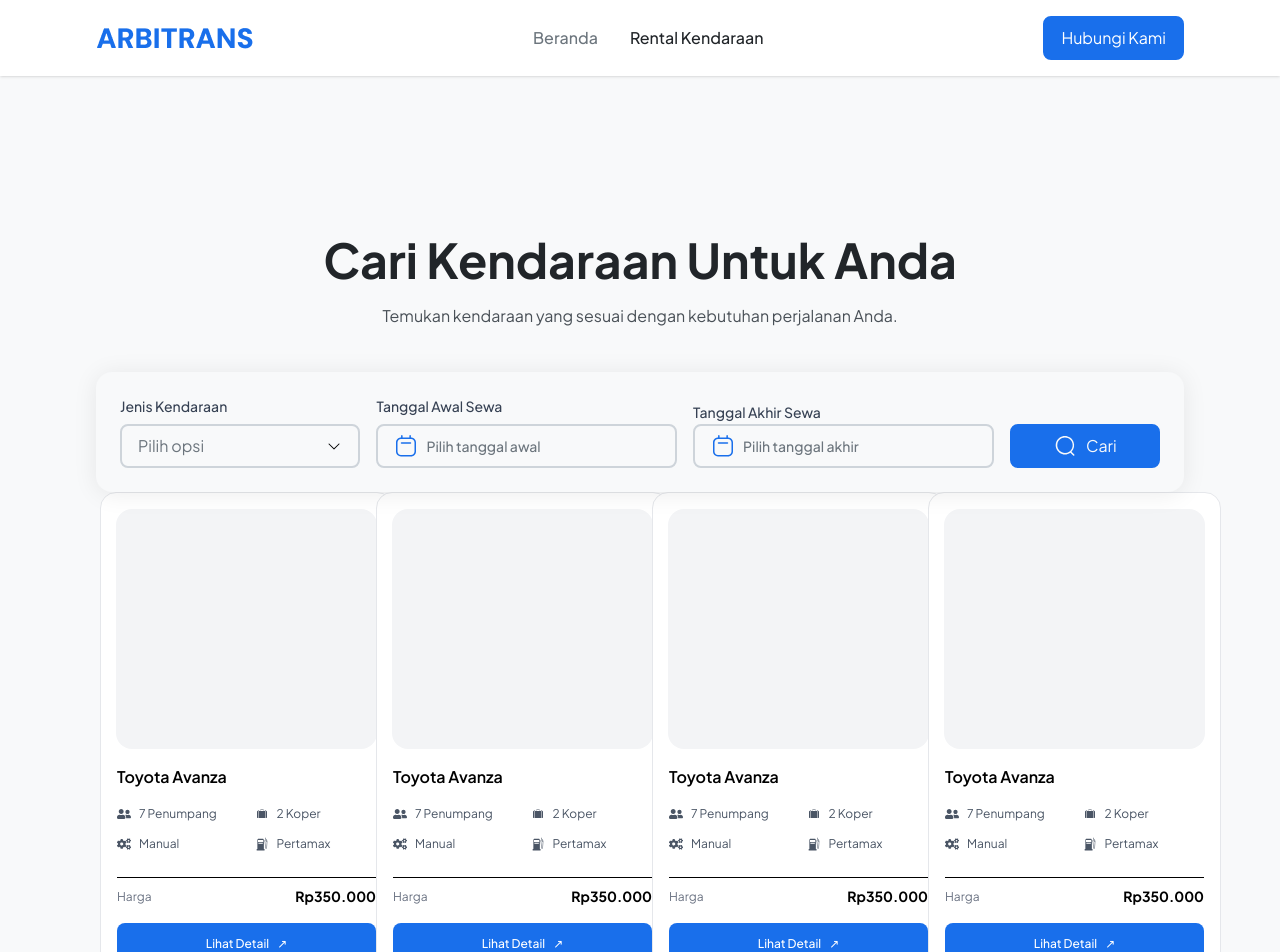
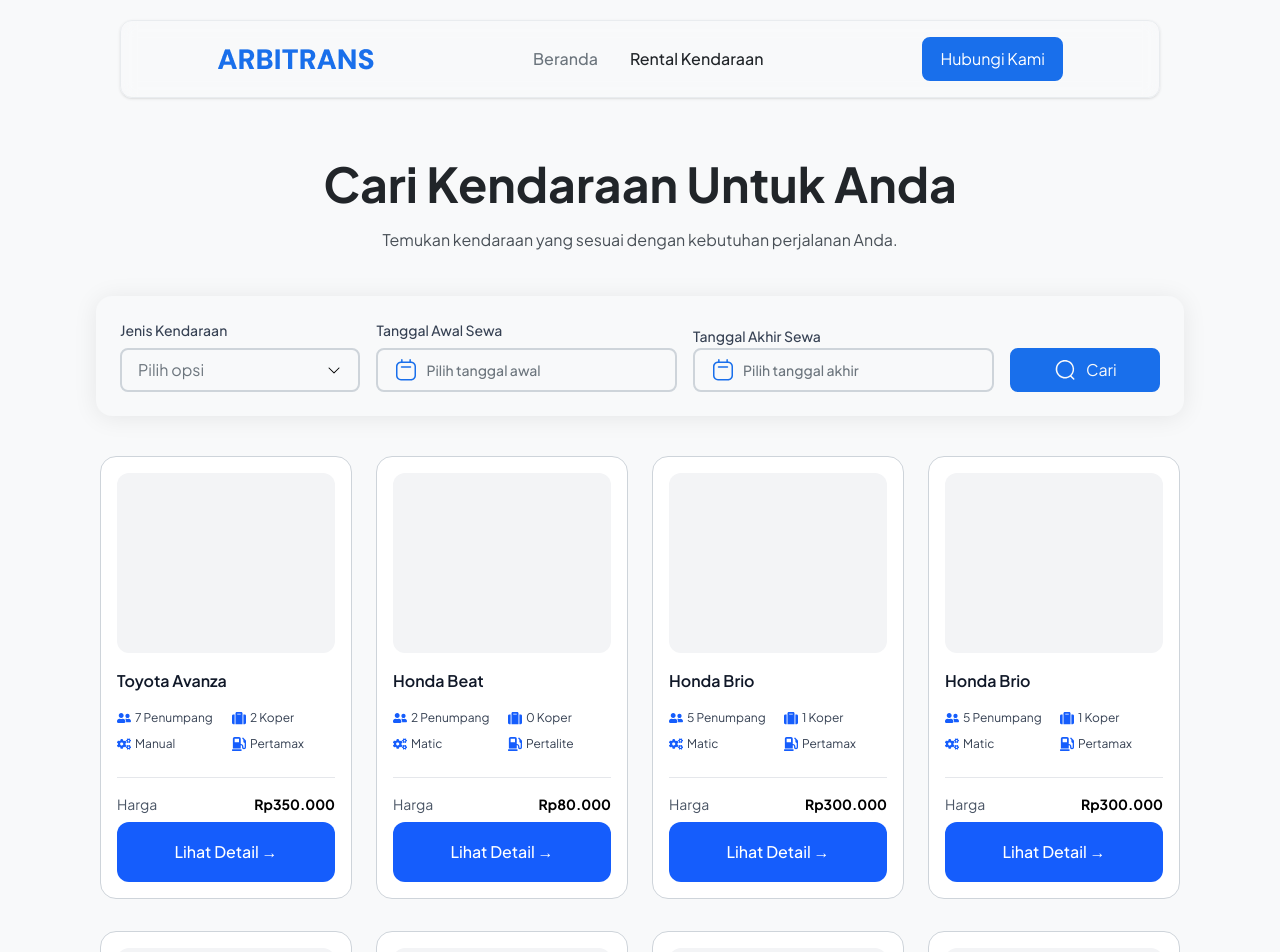
Before and after one commit to rafiyamanaka/KP-arbitrans, a Next.js app: page /rental in a window 1280 px wide. Shown: the top 952 px of the page. Built offline with nearby package versions, Linux system fonts and the light colour scheme.

Commit message:
merge update beranda

```diff
--- a/src/app/_components/card.tsx
+++ b/src/app/_components/card.tsx
@@ -1,53 +1,69 @@
-import { FaUserFriends, FaCogs } from "react-icons/fa";
-import { GiSuitcase, GiGasPump } from "react-icons/gi";
+"use client";
 
-export default function CarCard() {
+import { FaUserFriends, FaSuitcase, FaCogs, FaGasPump } from "react-icons/fa";
+
+type VehicleCardProps = {
+  name: string;
+  passengers: number | string;
+  luggage: number | string;
+  transmission: string;
+  fuel: string;
+  price: string;
+  image?: string;
+};
+
+export default function CarCard({
+  name,
+  passengers,
+  luggage,
+  transmission,
+  fuel,
+  price,
+  image,
+}: VehicleCardProps) {
   return (
-    <div className="w-[293px] h-[482px] border border-gray-200 rounded-[16px] flex flex-col overflow-hidden bg-white">
-      {/* Gambar placeholder */}
-      <div className="flex justify-center pt-4">
-        <div className="w-[261px] h-[240px] bg-gray-100 rounded-[16px]" />
+    <div className="w-full max-w-[293px] h-auto rounded-2xl border border-[#CED4DA] bg-white p-4 flex flex-col">
+      {/* Gambar */}
+      <div className="w-full h-[180px] bg-gray-100 rounded-xl flex items-center justify-center overflow-hidden">
+        {image ? (
+          <img src={image} alt={name} className="object-cover w-full h-full" />
+        ) : (
+          <span className="text-gray-400 text-4xl"></span>
+        )}
       </div>
 
-      {/* Konten */}
-      <div className="flex flex-col flex-1 p-4 text-[12px]">
-        <h3 className="text-[16px] font-semibold mb-4">Toyota Avanza</h3>
+      {/* Info Kendaraan */}
+      <div className="mt-4 flex flex-col gap-2">
+        <h3 className="font-semibold text-[16px] text-gray-900">{name}</h3>
 
-        {/* Informasi */}
-        <div className="grid grid-cols-2 gap-y-3 gap-x-4 text-gray-600 mb-4">
-          <div className="flex items-center gap-2">
-            <FaUserFriends className="text-[14px]" />
-            <span>7 Penumpang</span>
+        <div className="grid grid-cols-2 gap-y-2 gap-x-3 text-[12px] text-gray-700 mt-2">
+          <div className="flex items-center gap-1">
+            <FaUserFriends className="text-blue-600 text-[14px]" />
+            <span>{passengers} Penumpang</span>
           </div>
-          <div className="flex items-center gap-2">
-            <GiSuitcase className="text-[14px]" />
-            <span>2 Koper</span>
+          <div className="flex items-center gap-1">
+            <FaSuitcase className="text-blue-600 text-[14px]" />
+            <span>{luggage} Koper</span>
           </div>
-          <div className="flex items-center gap-2">
-            <FaCogs className="text-[14px]" />
-            <span>Manual</span>
+          <div className="flex items-center gap-1">
+            <FaCogs className="text-blue-600 text-[14px]" />
+            <span>{transmission}</span>
           </div>
-          <div className="flex items-center gap-2">
-            <GiGasPump className="text-[14px]" />
-            <span>Pertamax</span>
+          <div className="flex items-center gap-1">
+            <FaGasPump className="text-blue-600 text-[14px]" />
+            <span>{fuel}</span>
           </div>
         </div>
+      </div>
 
-        <hr className="my-2" />
-
-        {/* Harga */}
-        <div className="flex justify-between items-center mb-4">
-          <span className="text-gray-500">Harga</span>
-          <span className="text-[14px] font-bold">Rp350.000</span>
+      {/* Harga + Tombol */}
+      <div className="mt-6 pt-4 border-t border-gray-200">
+        <div className="flex justify-between items-center text-sm">
+          <p className="text-gray-600">Harga</p>
+          <p className="font-bold text-[14px]">{price}</p>
         </div>
-
-        {/* Tombol */}
-        <button
-          className="w-full py-3 rounded-[8px] text-white font-medium flex items-center justify-center gap-2"
-          style={{ backgroundColor: "#196FEB" }}
-        >
-          Lihat Detail
-          <span>↗</span>
+        <button className="mt-2 w-full bg-blue-600 hover:bg-blue-700 text-white font-medium py-[18px] rounded-xl transition">
+          Lihat Detail →
         </button>
       </div>
     </div>
--- a/src/app/rental/page.tsx
+++ b/src/app/rental/page.tsx
@@ -1,6 +1,7 @@
-import Header from "../_components/Header";
-import SearchbBar from "../_components/Searchbar";
+import Header from "../_components/header";
+import SearchbBar from "../_components/searchbar";
 import CarCard from "../_components/card";
+import Footer from "../_components/footer";
 const rentalPage = () => {
   return (
     <>
@@ -14,12 +15,87 @@ const rentalPage = () => {
         </p>
       </div>
       <SearchbBar />
-      <div className="container grid grid-cols-4 gap-6 mx-auto px-[100px]">
-        <CarCard />
-        <CarCard />
-        <CarCard />
-        <CarCard />
+      <div className="px-[100px] py-10">
+        {/* Grid 1 */}
+        <div className="grid grid-cols-1 sm:grid-cols-2 md:grid-cols-3 lg:grid-cols-4 gap-x-6 gap-y-[32px] justify-items-center mb-[32px]">
+          <CarCard
+            name="Toyota Avanza"
+            passengers={7}
+            luggage={2}
+            transmission="Manual"
+            fuel="Pertamax"
+            price="Rp350.000"
+          />
+          <CarCard
+            name="Honda Beat"
+            passengers={2}
+            luggage={0}
+            transmission="Matic"
+            fuel="Pertalite"
+            price="Rp80.000"
+          />
+          <CarCard
+            name="Honda Brio"
+            passengers={5}
+            luggage={1}
+            transmission="Matic"
+            fuel="Pertamax"
+            price="Rp300.000"
+          />
+          <CarCard
+            name="Honda Brio"
+            passengers={5}
+            luggage={1}
+            transmission="Matic"
+            fuel="Pertamax"
+            price="Rp300.000"
+          />
+        </div>
+
+        {/* Grid 2 */}
+        <div className="grid grid-cols-1 sm:grid-cols-2 md:grid-cols-3 lg:grid-cols-4 gap-x-6 gap-y-[32px] justify-items-center">
+          <CarCard
+            name="Toyota Avanza"
+            passengers={7}
+            luggage={2}
+            transmission="Manual"
+            fuel="Pertamax"
+            price="Rp350.000"
+          />
+          <CarCard
+            name="Honda Beat"
+            passengers={2}
+            luggage={0}
+            transmission="Matic"
+            fuel="Pertalite"
+            price="Rp80.000"
+          />
+          <CarCard
+            name="Honda Brio"
+            passengers={5}
+            luggage={1}
+            transmission="Matic"
+            fuel="Pertamax"
+            price="Rp300.000"
+          />
+          <CarCard
+            name="Honda Brio"
+            passengers={5}
+            luggage={1}
+            transmission="Matic"
+            fuel="Pertamax"
+            price="Rp300.000"
+          />
+        </div>
       </div>
+
+      {/* Button Muat Lebih Banyak */}
+      <div className="flex justify-center mt-[48px] mb-[48px]">
+        <button className="text-[#196FEB] bg-[#196FEB]/10 px-6 py-[15px] rounded font-semibold">
+          Muat Lebih Banyak
+        </button>
+      </div>
+      <Footer />
     </>
   );
 };
```
